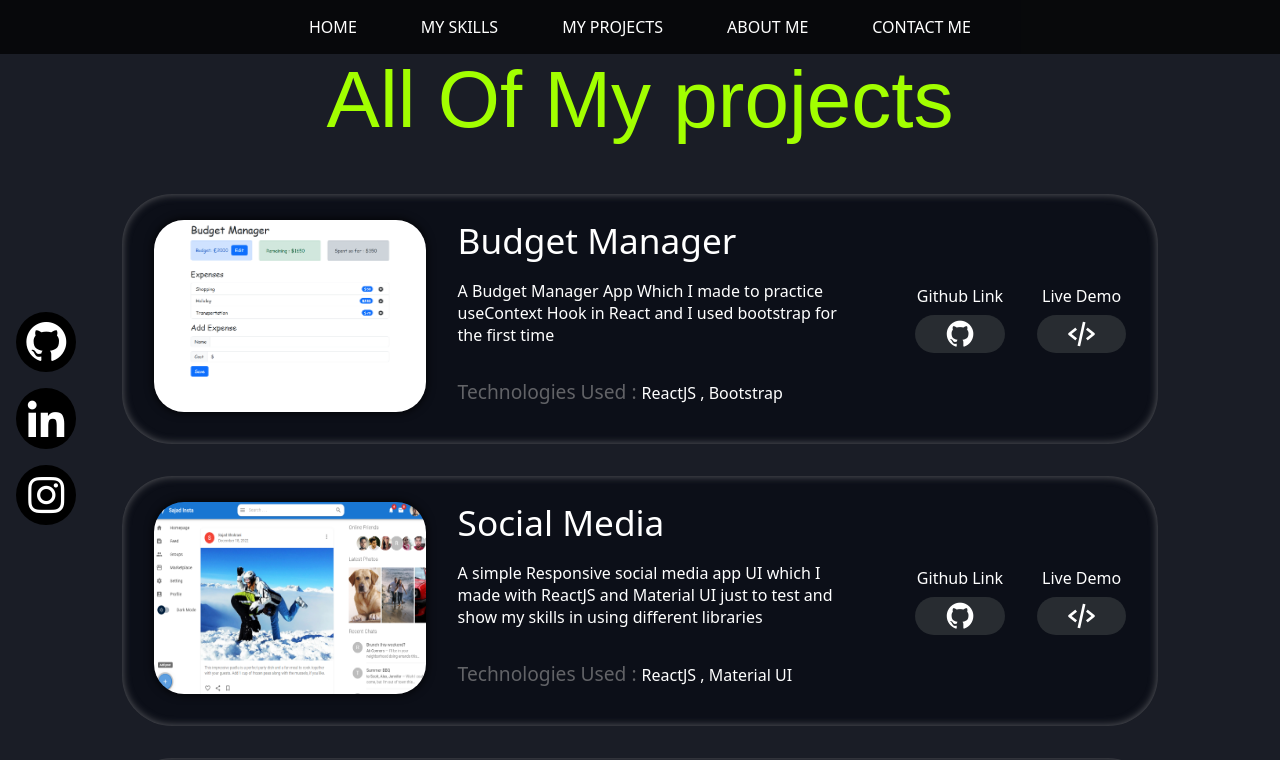
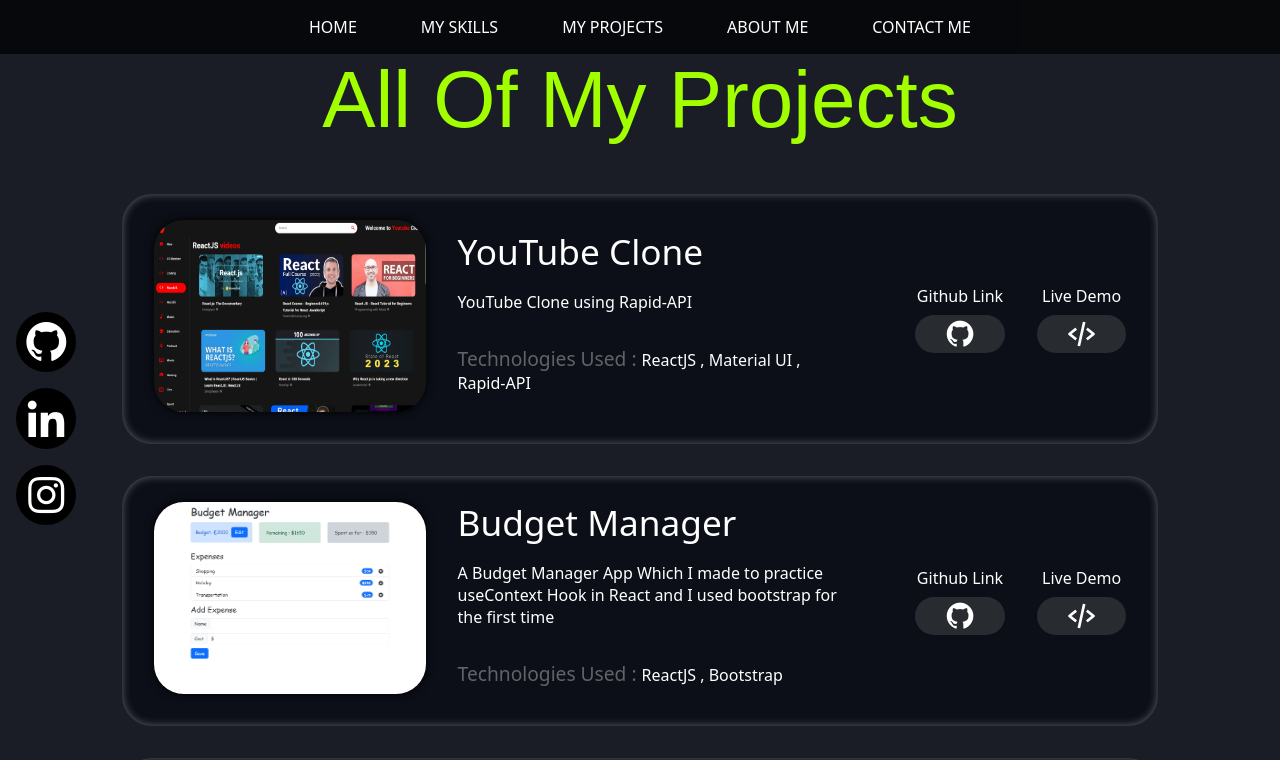
Before and after one commit to sajadzshoki/Sajad-portfolio, a React (Create React App) app: page /all_projects in a window 1280 px wide. Shown: the top 760 px of the page. Built offline with nearby package versions, Linux system fonts and the light colour scheme; a web font is replaced by a local one.

Commit message:
update (youtube clone)

```diff
--- a/src/pages/AllProjects.jsx
+++ b/src/pages/AllProjects.jsx
@@ -18,7 +18,7 @@ const AllProjects = () => {
   })
   return (
     <div >
-      <h1 className="all-projects-header header">All Of My projects</h1>
+      <h1 className="all-projects-header header">All Of My Projects</h1>
       <section className="all-projects">{projects}</section>
     </div>
   );
--- a/src/projectsData.js
+++ b/src/projectsData.js
@@ -10,7 +10,18 @@ import counter from './images/counter.png'
 import clock from './images/clock.png'
 import portfolio from './images/portfolio.png'
 import budget from './images/budget.png'
+import youtube from './images/youtube.png'
+
 export default [
+  {
+    id:nanoid(),
+    image: youtube,
+    title: "YouTube Clone",
+    description: "YouTube Clone using Rapid-API",
+    githubLink: "https://github.com/sajadzshoki/Youtube-Clone",
+    projectDemo: "https://sajadzshoki.github.io/Youtube-Clone/",
+    Technologies:"ReactJS , Material UI , Rapid-API"
+  },
   {
     id:nanoid(),
     image: budget,
--- a/src/styles/AllProjects.css
+++ b/src/styles/AllProjects.css
@@ -21,7 +21,7 @@
 .all-project-card {
   width: 90%;
   min-height: 250px;
-  border-radius: 50px;
+  border-radius: 30px;
   background-color: var(--gray-darker);
   display: flex;
   flex-direction: row;
@@ -93,7 +93,7 @@ width: 17rem;
     width: 70%;
     padding: 1rem;
     min-height: 250px;
-    border-radius: 50px;
+    border-radius: 30px;
     background-color: var(--gray-darker);
     display: flex;
     flex-direction: column;
```
Also changed, not shown: src/images/youtube.png (added), 1 other file (tests, documents, lock files or other folders).
